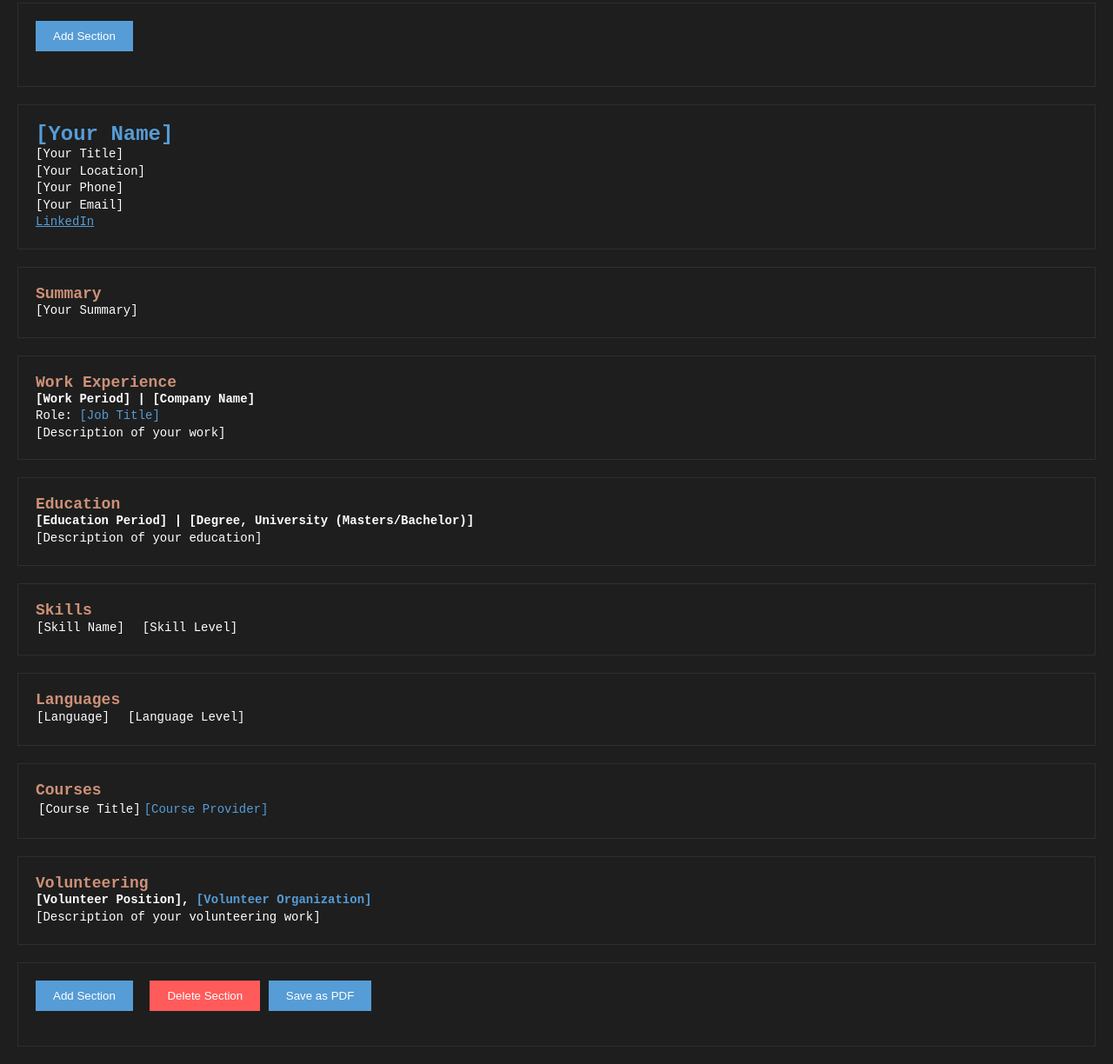
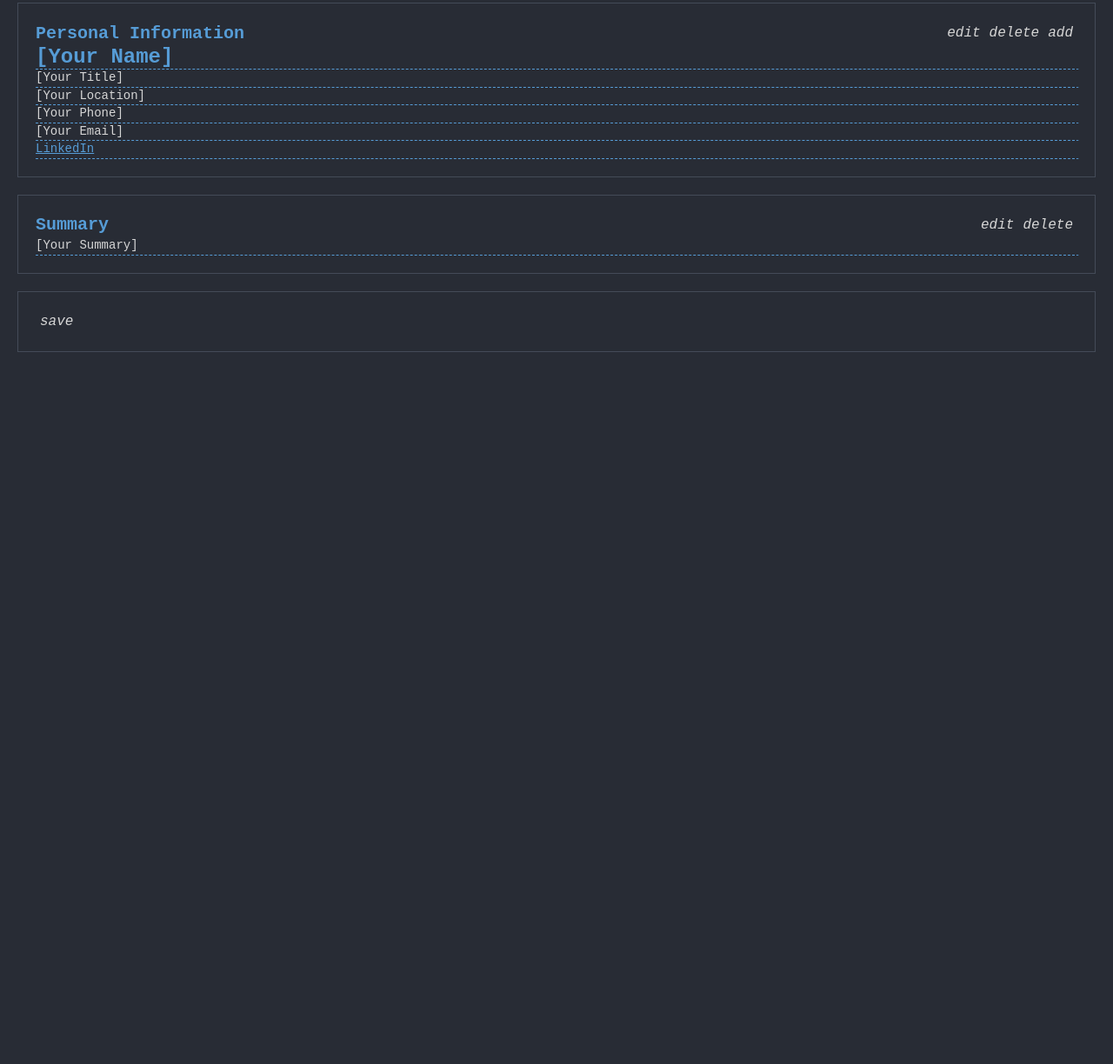
Before and after one commit to GIVREFOUX/OnlineTemplate, a plain HTML site: page index.html in a window 1280 px wide. Shown: the part 17-1241 px from the top of the page at 87% size. After the commit the page ends 800 px from the top, so only its background shows below. Drawn offline with Linux system fonts and the light colour scheme.

Commit message:
Update index.html

```diff
--- a/index.html
+++ b/index.html
@@ -3,209 +3,194 @@
 <head>
   <style>
     body {
-      background-color: #1E1E1E;
+      background-color: #282C35;
       font-family: 'Courier New', monospace;
-      color: #FFFFFF;
+      color: #D6D6D6;
       margin: 0;
       padding: 0;
     }
 
     .cv-section {
       margin: 20px;
-      border: 1px solid #2E2E2E;
+      border: 1px solid #444B58;
       padding: 20px;
       word-wrap: break-word;
+      position: relative;
+    }
+
+    .cv-header {
+      display: flex;
+      justify-content: space-between;
+      align-items: center;
+    }
+
+    .cv-title {
+      font-size: 20px;
+      font-weight: bold;
+      color: #569CD6;
+    }
+
+    .cv-icons {
+      display: flex;
+      align-items: center;
+    }
+
+    .cv-icon {
+      cursor: pointer;
+      padding: 5px;
+      font-size: 16px;
+      color: #D6D6D6;
+      transition: color 0.3s;
+    }
+
+    .cv-icon:hover {
+      color: #569CD6;
     }
 
     .name {
       font-size: 24px;
       font-weight: bold;
       color: #569CD6;
-      cursor: pointer;
     }
 
     .section-title {
       font-size: 18px;
       font-weight: bold;
       color: #CE9178;
-      cursor: pointer;
     }
 
     .section-content {
       font-size: 14px;
       line-height: 1.4;
-      color: #FFFFFF;
-      cursor: pointer;
+      color: #D6D6D6;
     }
 
     .editable {
       border-bottom: 1px dashed #569CD6;
     }
 
-    .add-button {
-      background-color: #569CD6;
-      color: #FFFFFF;
-      padding: 10px 20px;
-      border: none;
-      cursor: pointer;
-      margin-bottom: 20px;
+    .typing-effect {
+      overflow: hidden;
+      white-space: nowrap;
+      animation: typing 2s steps(40, end) forwards, blink-caret 0.5s step-end infinite;
     }
 
-    .save-button {
-      background-color: #569CD6;
-      color: #FFFFFF;
-      padding: 10px 20px;
-      border: none;
-      cursor: pointer;
+    @keyframes typing {
+      from { width: 0; }
+      to { width: 100%; }
     }
 
-    .deletion-button {
-      background-color: #FF5B5B;
-      color: #FFFFFF;
-      padding: 10px 20px;
-      border: none;
-      cursor: pointer;
-      margin-left: 10px;
+    @keyframes blink-caret {
+      from, to { border-right: 2px solid transparent; }
+      50% { border-right: 2px solid #000; }
+    }
+
+    .formatted-text {
+      white-space: normal;
+    }
+
+    .level {
+      color: #569CD6;
+    }
+
+    .company {
+      color: #569CD6;
+    }
+    .color-red {
+      color: #FF6B6B;
+    }
+
+    .color-yellow {
+      color: #FFD166;
+    }
+
+    .color-green {
+      color: #A0DF6D;
     }
   </style>
 </head>
 <body>
-
-  <div class="cv-section">
-    <button class="add-button" onclick="addSection()">Add Section</button>
+  <div class="cv-section" id="personal-information">
+    <div class="cv-header">
+      <div class="cv-title">Personal Information</div>
+      <div class="cv-icons">
+        <i class="cv-icon material-icons" onclick="editSection(this)">edit</i>
+        <i class="cv-icon material-icons" onclick="deleteSection('personal-information')">delete</i>
+        <i class="cv-icon material-icons" onclick="addSection('personal-information')">add</i>
+      </div>
+    </div>
+    <div class="name typing-effect editable">[Your Name]</div>
+    <div class="section-content typing-effect editable">[Your Title]</div>
+    <div class="section-content typing-effect editable">[Your Location]</div>
+    <div class="section-content typing-effect editable">[Your Phone]</div>
+    <div class="section-content typing-effect editable">[Your Email]</div>
+    <div class="section-content typing-effect editable"><a href="[Your LinkedIn Profile]" style="color: #569CD6;">LinkedIn</a></div>
   </div>
 
-  <!-- Start of Placeholder Section -->
-  <div class="cv-section">
-    <div class="name typing-effect" onclick="makeEditable(this)">[Your Name]</div>
-    <div class="section-content typing-effect" onclick="makeEditable(this)">[Your Title]</div>
-    <div class="section-content typing-effect" onclick="makeEditable(this)">[Your Location]</div>
-    <div class="section-content typing-effect" onclick="makeEditable(this)">[Your Phone]</div>
-    <div class="section-content typing-effect" onclick="makeEditable(this)">[Your Email]</div>
-    <div class="section-content typing-effect" onclick="makeEditable(this)"><a href="[Your LinkedIn Profile]" style="color: #569CD6;">LinkedIn</a></div>
+  <div class="cv-section" id="summary">
+    <div class="cv-header">
+      <div class="cv-title">Summary</div>
+      <div class="cv-icons">
+        <i class="cv-icon material-icons" onclick="editSection(this)">edit</i>
+        <i class="cv-icon material-icons" onclick="deleteSection('summary')">delete</i>
+      </div>
+    </div>
+    <div class="section-content typing-effect editable">[Your Summary]</div>
   </div>
 
   <div class="cv-section">
-    <div class="section-title typing-effect" onclick="makeEditable(this)">Summary</div>
-    <div class="section-content typing-effect" onclick="makeEditable(this)">[Your Summary]</div>
-  </div>
-
-  <div class="cv-section">
-    <div class="section-title typing-effect" onclick="makeEditable(this)">Work Experience</div>
-    <div class="section-content">
-      <!-- Add your work experience here using the format below -->
-      <div class="work-entry">
-        <div class="work-headline typing-effect" onclick="makeEditable(this)"><b>[Work Period] | <span class="company">[Company Name]</span></b></div>
-        <div class="work-title" onclick="makeEditable(this)">Role: <span style="color: #569CD6;">[Job Title]</span></div>
-        <div class="formatted-text typing-effect" onclick="makeEditable(this)">[Description of your work]</div>
-      </div>
+    <div class="cv-icons">
+      <i class="cv-icon material-icons" onclick="saveCV()">save</i>
     </div>
   </div>
 
-  <div class="cv-section">
-    <div class="section-title typing-effect" onclick="makeEditable(this)">Education</div>
-    <div class="section-content typing-effect" onclick="makeEditable(this)">
-      <!-- Add your education entries here using the format below -->
-      <div class="education-entry">
-        <div class "education-headline typing-effect"><b>[Education Period] | [Degree, University (Masters/Bachelor)]</b></div>
-        <div class="formatted-text typing-effect" onclick="makeEditable(this)">[Description of your education]</div>
-      </div>
-    </div>
-  </div>
-
-  <div class="cv-section">
-    <div class="section-title typing-effect" onclick="makeEditable(this)">Skills</div>
-    <div class="section-content" onclick="makeEditable(this)">
-      <table style="border-collapse: collapse;">
-        <!-- Add your skills here using the format below -->
-        <tr>
-          <td style="padding-right: 20px;" onclick="makeEditable(this)">[Skill Name]</td>
-          <td><span class="level" onclick="makeEditable(this)">[Skill Level]</span></td>
-        </tr>
-      </table>
-    </div>
-  </div>
-
-  <div class="cv-section">
-    <div class="section-title typing-effect" onclick="makeEditable(this)">Languages</div>
-    <div class="section-content" onclick="makeEditable(this)">
-      <table style="border-collapse: collapse;">
-        <!-- Add your language skills here using the format below -->
-        <tr>
-          <td style="padding-right: 20px;" onclick="makeEditable(this)">[Language]</td>
-          <td><span class="level" onclick="makeEditable(this)">[Language Level]</span></td>
-        </tr>
-      </table>
-    </div>
-  </div>
-
-  <div class="cv-section">
-    <div class="section-title typing-effect" onclick="makeEditable(this)">Courses</div>
-    <div class="section-content" onclick="makeEditable(this)">
-      <div class="formatted-text" onclick="makeEditable(this)">
-        <table>
-          <!-- Add your courses here using the format below -->
-          <tr>
-            <td onclick="makeEditable(this)">[Course Title]</td>
-            <td><span class="company" style="color: #569CD6;" onclick="makeEditable(this)">[Course Provider]</span></td>
-          </tr>
-        </table>
-      </div>
-    </div>
-  </div>
-
-  <div class="cv-section">
-    <div class="section-title typing-effect" onclick="makeEditable(this)">Volunteering</div>
-    <div class="section-content" onclick="makeEditable(this)">
-      <!-- Add your volunteering experience here using the format below -->
-      <div class="volunteer-entry">
-        <div class="volunteer-headline typing-effect" onclick="makeEditable(this)"><b>[Volunteer Position], <span class="company" style="color: #569CD6;">[Volunteer Organization]</span></b></div>
-        <div class="formatted-text" onclick="makeEditable(this)">[Description of your volunteering work]</div>
-      </div>
-    </div>
-  </div>
-  <!-- End of Placeholder Section>
-
-  <!-- Add, Delete, and Save buttons -->
-  <div class="cv-section">
-    <button class="add-button" onclick="addSection()">Add Section</button>
-    <button class="deletion-button" onclick="deleteSection()">Delete Section</button>
-    <button class="save-button" onclick="saveCV()">Save as PDF</button>
-  </div>
-
   <script>
-    // Function to make a section editable
-    function makeEditable(element) {
-      element.setAttribute('contenteditable', 'true');
-      element.classList.add('editable');
-      element.focus();
+    function editSection(element) {
+      const section = element.closest('.cv-section');
+      section.querySelectorAll('.editable').forEach((el) => el.setAttribute('contenteditable', 'true'));
+      section.querySelectorAll('.editable').forEach((el) => el.classList.add('editable-active'));
+      section.querySelectorAll('.editable')[0].focus();
     }
 
-    // Function to add a new section
-    function addSection() {
-      // Implement the logic to add a new section
-      alert('New section added');
+    function addSection(sectionId) {
+      const newSection = document.createElement('div');
+      newSection.className = 'cv-section';
+      newSection.innerHTML = `
+        <div class="cv-header">
+          <div class="cv-title color-red" contenteditable="true">New Section</div>
+          <div class="cv-icons">
+            <i class="cv-icon material-icons" onclick="editSection(this)">edit</i>
+            <i class="cv-icon material-icons" onclick="deleteSection(this)">delete</i>
+          </div>
+        </div>
+        <div class="section-content typing-effect editable"></div>
+      `;
+      newSection.id = 'new-section';
+      document.body.appendChild(newSection);
     }
 
-    // Function to delete the last section
-    function deleteSection() {
-      // Implement the logic to delete the last section
-      alert('Last section deleted');
+    function deleteSection(element) {
+      if (element instanceof HTMLElement) {
+        element.closest('.cv-section').remove();
+      } else {
+        console.log('Last section deleted');
+        const sections = document.querySelectorAll('.cv-section');
+        if (sections.length > 2) { // Ensure at least two sections are present
+          sections[sections.length - 1].remove();
+        }
+      }
     }
 
-    // Function to save the edited CV as a PDF
     function saveCV() {
-      const cvContent = document.documentElement.outerHTML; // Get the entire document content
-      const data = new Blob([cvContent], { type: 'application/pdf' });
-
-      const a = document.createElement('a');
-      a.style.display = 'none';
-      document.body.appendChild(a);
-      const url = window.URL.createObjectURL(data);
-      a.href = url;
-      a.download = 'your_cv.pdf';
-      a.click();
-      window.URL.revokeObjectURL(url);
+      const doc = new jsPDF();
+      document.querySelectorAll('.cv-section').forEach((section) => {
+        const title = section.querySelector('.cv-title').textContent;
+        const content = section.querySelector('.editable').textContent;
+        doc.text(title, 20, doc.previousAutoTable.finalY + 10);
+        doc.text(content, 20, doc.previousAutoTable.finalY + 20);
+      }
+      );
+      doc.save('cv.pdf');
     }
   </script>
 </body>
```
